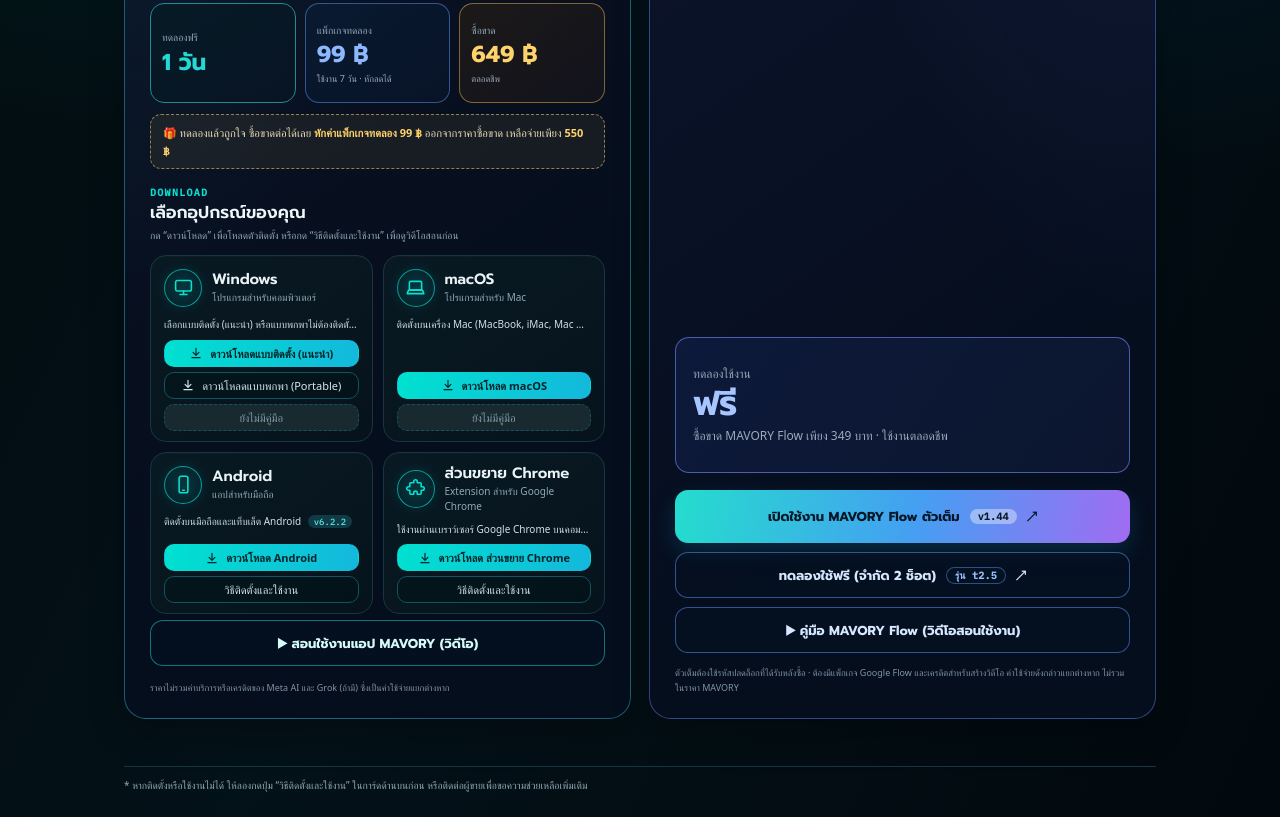
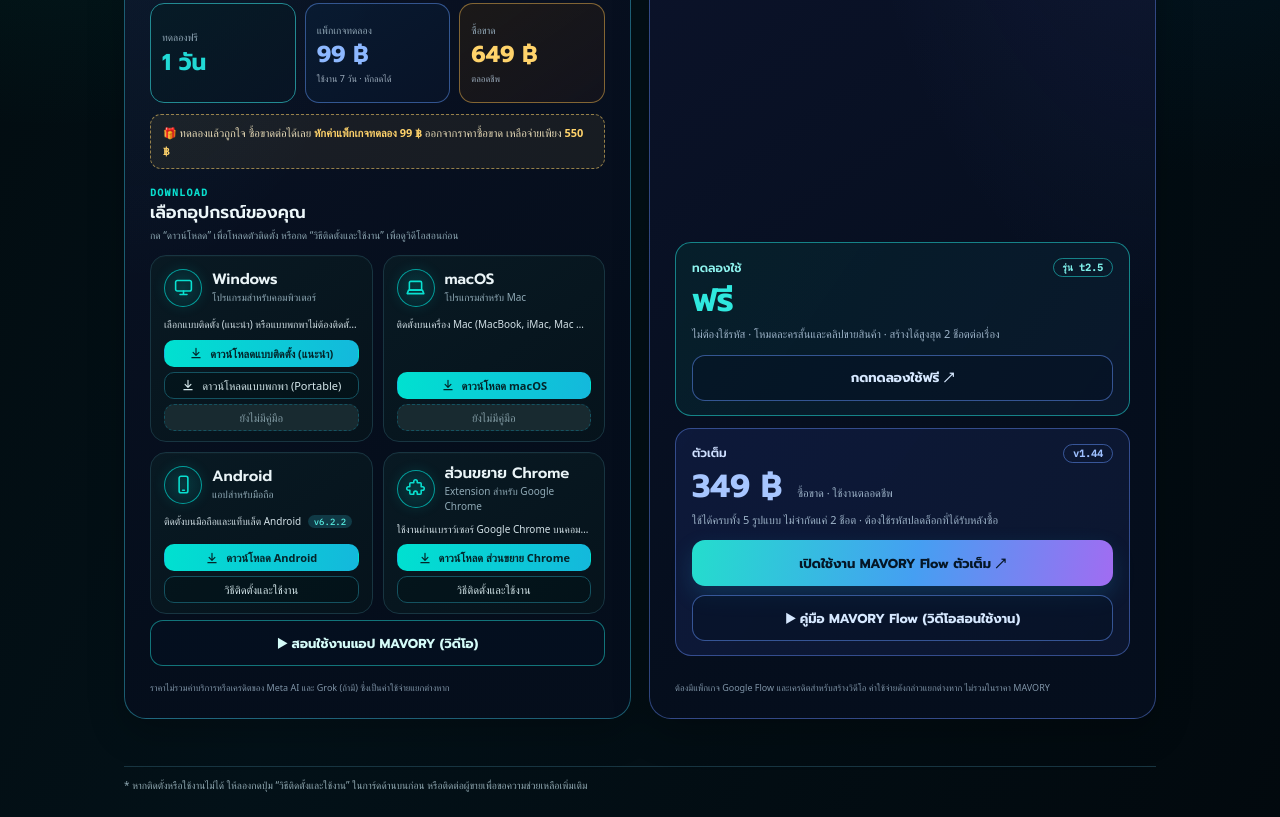
Before and after one commit to mavoryai-cell/mavory, a plain HTML site: page download/index.html in a window 1280 px wide. Shown: the part 773-1590 px from the top of the page. Drawn offline with Linux system fonts and the light colour scheme; a web font is replaced by a local one.

Commit message:
Add files via upload

```diff
--- a/download/index.html
+++ b/download/index.html
@@ -137,6 +137,19 @@ a.man:hover{background:rgba(0,208,205,.055)}
 .vchip{display:inline-block;margin:0 2px;padding:1px 8px;border-radius:14px;background:rgba(5,22,38,.55);font:600 10px var(--mono);letter-spacing:.02em}
 .product-cta:not(.ghost) .vchip{color:#051626;background:rgba(255,255,255,.38)}
 .product-cta.ghost .vchip{color:#9ec0ff;border:1px solid rgba(101,150,255,.45)}
+.flow-box{border:1px solid rgba(93,130,229,.5);border-radius:16px;padding:15px 16px 14px;background:linear-gradient(125deg,rgba(15,27,62,.88),rgba(12,23,48,.94));margin-bottom:12px}
+.flow-box.trial{margin-top:auto;border-color:rgba(33,217,213,.55);background:linear-gradient(125deg,rgba(6,34,44,.85),rgba(10,24,44,.94))}
+.fb-head{display:flex;align-items:center;justify-content:space-between;gap:8px;margin-bottom:6px}
+.fb-tag{font:600 12px var(--font-display);color:#cfe0ff}
+.flow-box.trial .fb-tag{color:#8ef3ee}
+.fb-ver{font:600 10px var(--mono);padding:2px 9px;border-radius:14px;border:1px solid rgba(101,150,255,.5);color:#9ec0ff}
+.flow-box.trial .fb-ver{border-color:rgba(33,217,213,.55);color:#7eeee8}
+.fb-price{font:700 32px/1.15 var(--font-display);color:#a7c6ff}
+.fb-price.free{color:#2fe8de}
+.fb-price small{font:400 11px var(--font-body);color:#9db3c8;margin-left:4px}
+.fb-desc{margin:5px 0 12px;font-size:11px;line-height:1.6;color:#9db3c8}
+.fb-cta{min-height:46px}
+.fb-guide{margin-top:9px}
 </style>
 </head>
 <body>
@@ -209,15 +222,20 @@ a.man:hover{background:rgba(0,208,205,.055)}
         <li>จัดระเบียบและจัดการโปรเจกต์</li>
         <li>เริ่มทดลองผ่านลิงก์ได้ทันที</li>
       </ul>
-      <div class="product-price single" aria-label="แพ็กเกจ MAVORY Flow">
-        <label>ทดลองใช้งาน</label>
-        <strong>ฟรี</strong>
-        <small>ซื้อขาด MAVORY Flow เพียง 349 บาท · ใช้งานตลอดชีพ</small>
+      <div class="flow-box trial" aria-label="MAVORY Flow ทดลองฟรี">
+        <div class="fb-head"><span class="fb-tag">ทดลองใช้</span><span class="fb-ver" id="flow-trial-v">รุ่น t2.5</span></div>
+        <div class="fb-price free">ฟรี</div>
+        <p class="fb-desc">ไม่ต้องใช้รหัส · โหมดละครสั้นและคลิปขายสินค้า · สร้างได้สูงสุด 2 ช็อตต่อเรื่อง</p>
+        <a class="product-cta ghost fb-cta" id="flow-trial" href="https://flow.google.com/shared/tool/d64abf4a-d446-4306-96da-7f6b8729bba5" target="_blank" rel="noopener">กดทดลองใช้ฟรี ↗</a>
       </div>
-      <a class="product-cta" id="flow-full" href="https://flow.google.com/shared/tool/3c285f38-8893-4db2-a8dd-cb38a240cf1f" target="_blank" rel="noopener">เปิดใช้งาน MAVORY Flow ตัวเต็ม <span class="vchip" id="flow-full-v">v1.44</span> ↗</a>
-      <a class="product-cta ghost" id="flow-trial" href="https://flow.google.com/shared/tool/d64abf4a-d446-4306-96da-7f6b8729bba5" target="_blank" rel="noopener">ทดลองใช้ฟรี (จำกัด 2 ช็อต) <span class="vchip" id="flow-trial-v">รุ่น t2.5</span> ↗</a>
-      <a class="product-cta ghost" href="https://www.youtube.com/watch?v=2WslDLDL6Cw" target="_blank" rel="noopener">▶ คู่มือ MAVORY Flow (วิดีโอสอนใช้งาน)</a>
-      <p class="product-note">ตัวเต็มต้องใช้รหัสปลดล็อกที่ได้รับหลังซื้อ · ต้องมีแพ็กเกจ Google Flow และเครดิตสำหรับสร้างวิดีโอ ค่าใช้จ่ายดังกล่าวแยกต่างหาก ไม่รวมในราคา MAVORY</p>
+      <div class="flow-box full" aria-label="MAVORY Flow ตัวเต็ม">
+        <div class="fb-head"><span class="fb-tag">ตัวเต็ม</span><span class="fb-ver" id="flow-full-v">v1.44</span></div>
+        <div class="fb-price">349 ฿ <small>ซื้อขาด · ใช้งานตลอดชีพ</small></div>
+        <p class="fb-desc">ใช้ได้ครบทั้ง 5 รูปแบบ ไม่จำกัดแค่ 2 ช็อต · ต้องใช้รหัสปลดล็อกที่ได้รับหลังซื้อ</p>
+        <a class="product-cta fb-cta" id="flow-full" href="https://flow.google.com/shared/tool/3c285f38-8893-4db2-a8dd-cb38a240cf1f" target="_blank" rel="noopener">เปิดใช้งาน MAVORY Flow ตัวเต็ม ↗</a>
+        <a class="product-cta ghost fb-guide" href="https://www.youtube.com/watch?v=2WslDLDL6Cw" target="_blank" rel="noopener">▶ คู่มือ MAVORY Flow (วิดีโอสอนใช้งาน)</a>
+      </div>
+      <p class="product-note">ต้องมีแพ็กเกจ Google Flow และเครดิตสำหรับสร้างวิดีโอ ค่าใช้จ่ายดังกล่าวแยกต่างหาก ไม่รวมในราคา MAVORY</p>
     </article>
   </section>
   <main class="lower">
```
